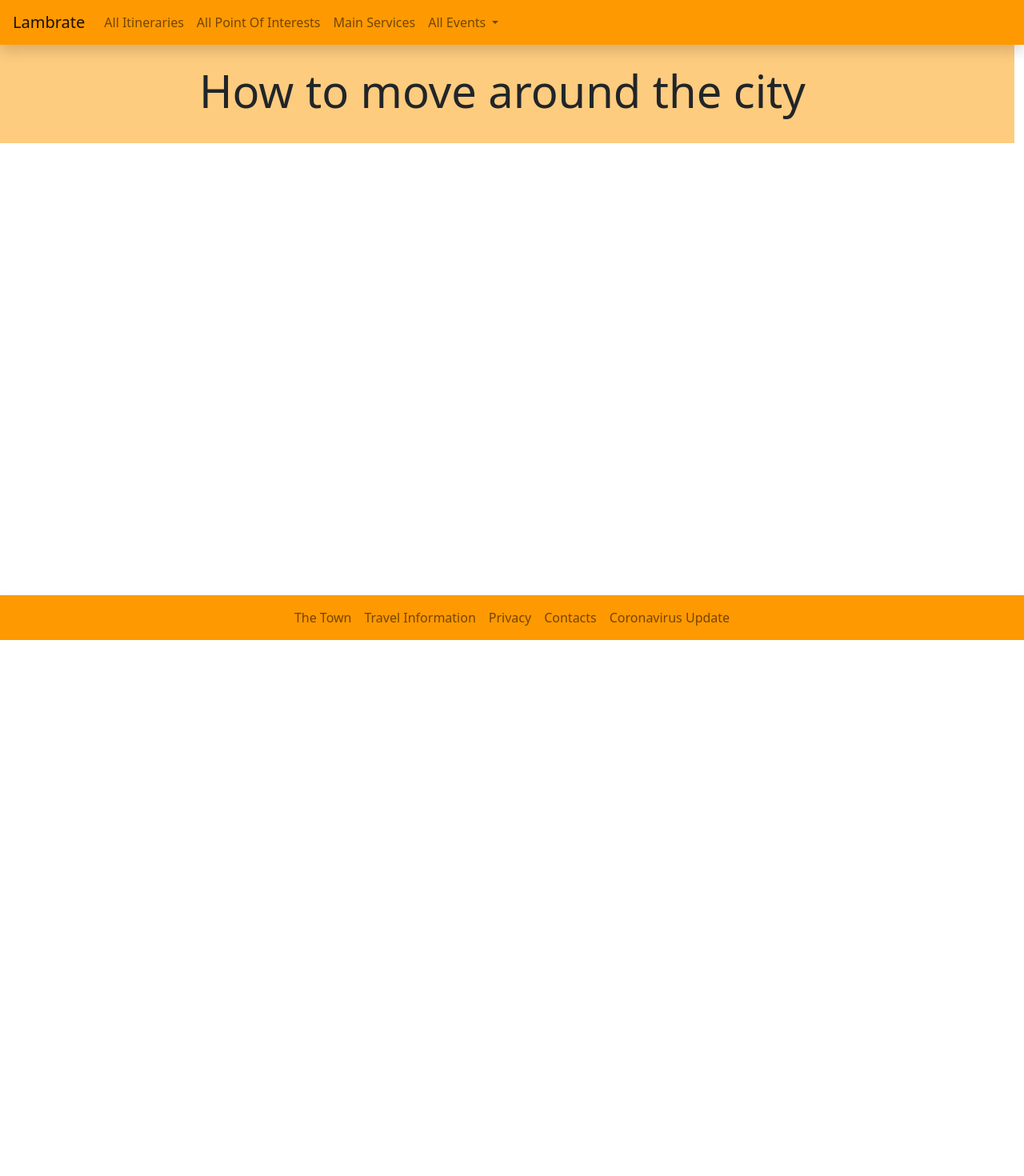
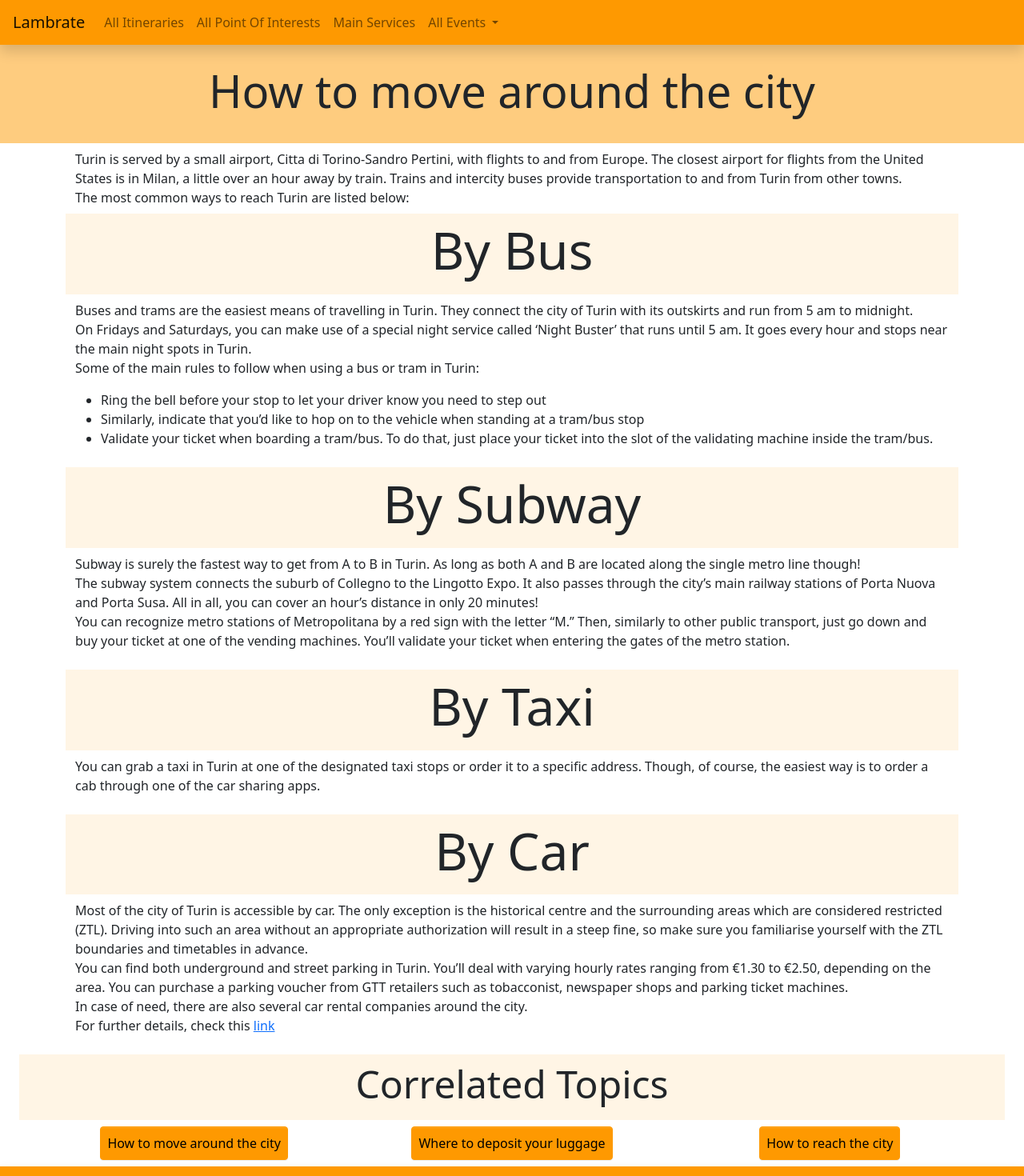
Before and after one commit to amangabba/HYPE-GabbaPanseriNumeroliSanti, a Nuxt app: page /move-around in a window 1280 px wide. Shown: the top 1470 px of the page at 80% size. Before the commit the page ends 800 px from the top, so only its background shows below. Built offline with nearby package versions, Linux system fonts and the light colour scheme.

Commit message:
Implementation of deposit-luggage.vue and move-around.vue

```diff
--- a/pages/deposit-luggage.vue
+++ b/pages/deposit-luggage.vue
@@ -1,12 +1,31 @@
 <template>
-    <div class="title-row row p-4 text-center bg-primary bg-opacity-50 mb-2">
-        <h1 class="display-4">Deposit Luggage</h1>
+    <div class="justify-content-center container-fluid">
+        <div
+            class="title-row row p-4 text-center bg-primary bg-opacity-50 mb-2"
+        >
+            <h1 class="display-4">Where to deposit your luggage</h1>
+        </div>
+        <div id="content" class="container">
+            <div id="introduction" class="mx-auto">
+                <div>
+                    Luckily, most airports have a left luggage service where for a fee bags can be stored at the
+                    airport and retrieved before a flight. In case this is not possible or it is uncomfortable,
+                    there are several deposits across the town which can be used.
+                    <br>
+                    In order to organize your trip around the city, check this
+                    <a href="https://goo.gl/maps/n29XiRQeb5TUT9jv8">link</a> if you need a deposit.
+                </div>
+            </div>
+        </div>
+        <TravelInfoButtons></TravelInfoButtons>
     </div>
 </template>
 
 <script>
+import TravelInfoButtons from "~/components/TravelInfoButtons";
 export default {
-    name: 'DepositLuggage'
+    name: 'DepositLuggage',
+    components: {TravelInfoButtons}
 }
 </script>
 
--- a/pages/move-around.vue
+++ b/pages/move-around.vue
@@ -1,13 +1,99 @@
 <template>
-    <div class="title-row row p-4 text-center bg-primary bg-opacity-50 mb-2">
-        <h1 class="display-4">How to move around the city</h1>
+    <div class="justify-content-center container-fluid">
+        <div
+            class="title-row row p-4 text-center bg-primary bg-opacity-50 mb-2"
+        >
+            <h1 class="display-4">How to move around the city</h1>
+        </div>
+        <div id="content" class="container">
+            <div id="introduction" class="mx-auto">
+                <div>
+                    Turin is served by a small airport, Citta di Torino-Sandro Pertini, with flights to and from Europe.
+                    The closest airport for flights from the United States is in Milan, a little over an hour away by
+                    train. Trains and intercity buses provide transportation to and from Turin from other towns.
+                    <br>
+                    The most common ways to reach Turin are listed below:
+                </div>
+            </div>
+            <div class="row bg-primary bg-opacity-10 p-2 text-center mt-2 mb-2">
+                <h2 class="display-3">By Bus</h2>
+            </div>
+            <div id="by-bus" class="list-group mx-auto">
+                <p>
+                    Buses and trams are the easiest means of travelling in Turin. They connect the city of Turin with
+                    its outskirts and run from 5 am to midnight.
+                    <br>
+                    On Fridays and Saturdays, you can make use of a special night service called ‘Night Buster’
+                    that runs until 5 am. It goes every hour and stops near the main night spots in Turin.
+                    <br>
+                    Some of the main rules to follow when using a bus or tram in Turin:
+                </p>
+                <ul>
+                    <li>Ring the bell before your stop to let your driver know you need to step out</li>
+                    <li>
+                        Similarly, indicate that you’d like to hop on to the vehicle when standing at a tram/bus stop
+                    </li>
+                    <li>
+                        Validate your ticket when boarding a tram/bus. To do that, just place
+                        your ticket into the slot of the validating machine inside the tram/bus.
+                    </li>
+                </ul>
+            </div>
+            <div class="row bg-primary bg-opacity-10 p-2 text-center mt-2 mb-2">
+                <h2 class="display-3">By Subway</h2>
+            </div>
+            <div id="by-metro" class="list-group mx-auto">
+                <p>
+                    Subway is surely the fastest way to get from A to B in Turin. As long as both A and
+                    B are located along the single metro line though!
+                    <br>
+                    The subway system connects the suburb of Collegno to the Lingotto Expo. It also passes through
+                    the city’s main railway stations of Porta Nuova and Porta Susa. All in all, you can
+                    cover an hour’s distance in only 20 minutes!
+                    <br>
+                    You can recognize metro stations of Metropolitana by a red sign with the letter “M.”
+                    Then, similarly to other public transport, just go down and buy your ticket at one of the
+                    vending machines. You’ll validate your ticket when entering the gates of the metro station.
+                </p>
+            </div>
+            <div class="row bg-primary bg-opacity-10 p-2 text-center mt-2 mb-2">
+                <h2 class="display-3">By Taxi</h2>
+            </div>
+            <div id="by-taxi" class="list-group mx-auto">
+                <p>
+                    You can grab a taxi in Turin at one of the designated taxi stops or order it to a specific address.
+                    Though, of course, the easiest way is to order a cab through one of the car sharing apps.
+                </p>
+            </div>
+            <div class="row bg-primary bg-opacity-10 p-2 text-center mt-2 mb-2">
+                <h2 class="display-3">By Car</h2>
+            </div>
+            <div id="by-car" class="list-group mx-auto">
+                <p>
+                    Most of the city of Turin is accessible by car. The only exception is the historical centre and the
+                    surrounding areas which are considered restricted (ZTL). Driving into such an area without an
+                    appropriate authorization will result in a steep fine, so make sure you familiarise yourself with
+                    the ZTL boundaries and timetables in advance.
+                    <br>
+                    You can find both underground and street parking in Turin. You’ll deal with varying hourly rates
+                    ranging from €1.30 to €2.50, depending on the area. You can purchase a parking voucher from GTT
+                    retailers such as tobacconist, newspaper shops and parking ticket machines.
+                    <br>
+                    In case of need, there are also several car rental companies around the city.
+                    <br>
+                    For further details, check this <a href="https://goo.gl/maps/2xQ4MzQpxRu6ZLrA9">link</a>
+                </p>
+            </div>
+        </div>
+        <TravelInfoButtons></TravelInfoButtons>
     </div>
 </template>
 
 <script>
+import TravelInfoButtons from "~/components/TravelInfoButtons";
 export default {
-    name: 'MoveAround'
+    name: 'MoveAround',
+    components: {TravelInfoButtons}
 }
 </script>
-
 <style scoped></style>
```
